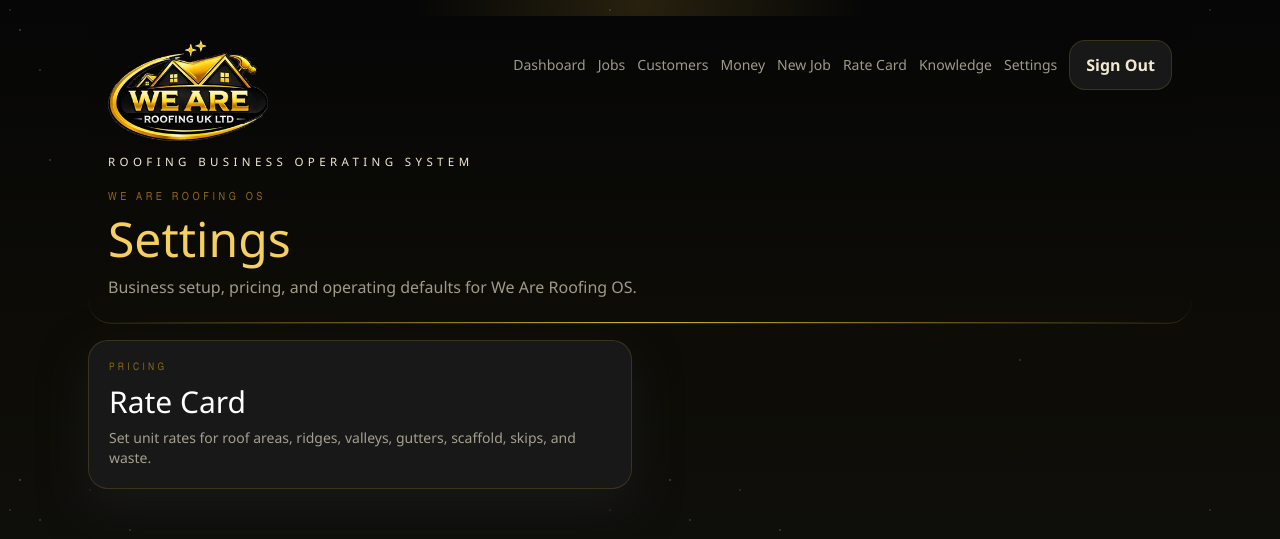
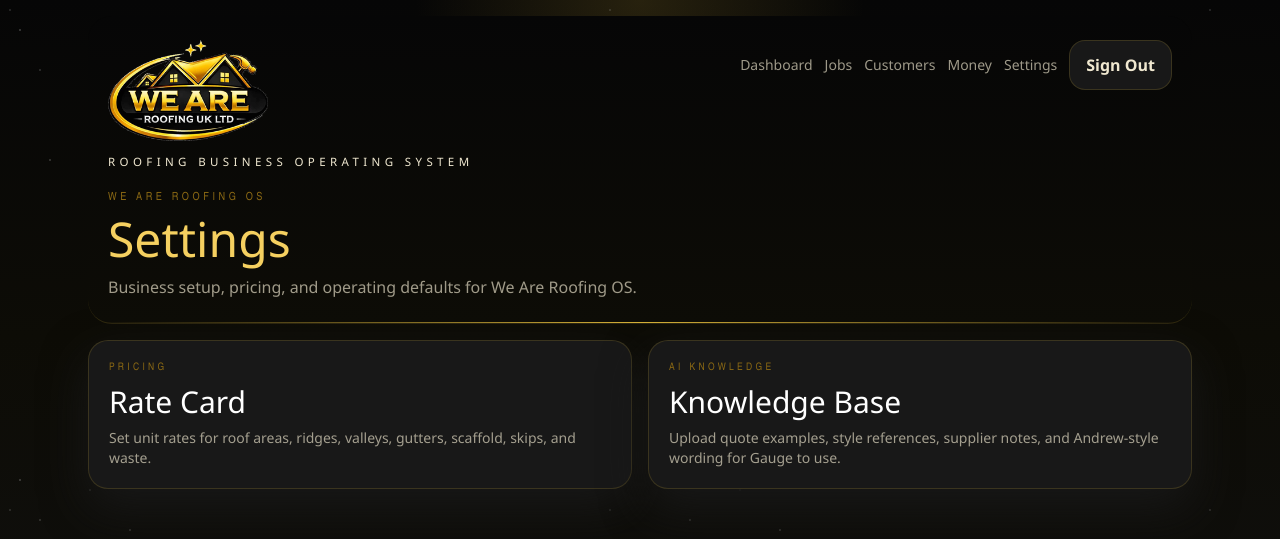
Before and after one commit to Steveallan11/We_are_roofing, a Next.js app: page /settings in a window 1280 px wide. Shown: the top 539 px of the page. Built offline with nearby package versions, Linux system fonts and the light colour scheme; no server answers.

Commit message:
Simplify nav and move knowledge into settings

```diff
--- a/app/settings/page.tsx
+++ b/app/settings/page.tsx
@@ -11,6 +11,11 @@
           <h2 className="mt-2 font-condensed text-3xl text-white">Rate Card</h2>
           <p className="mt-2 text-sm text-[var(--muted)]">Set unit rates for roof areas, ridges, valleys, gutters, scaffold, skips, and waste.</p>
         </Link>
+        <Link className="card block p-5 transition hover:border-[var(--gold)]/50" href={"/knowledge" as Route}>
+          <p className="section-kicker text-[0.65rem] uppercase">AI Knowledge</p>
+          <h2 className="mt-2 font-condensed text-3xl text-white">Knowledge Base</h2>
+          <p className="mt-2 text-sm text-[var(--muted)]">Upload quote examples, style references, supplier notes, and Andrew-style wording for Gauge to use.</p>
+        </Link>
       </div>
     </AppShell>
   );
--- a/components/layout/app-shell.tsx
+++ b/components/layout/app-shell.tsx
@@ -32,9 +32,6 @@
               <Link href={"/jobs" as Route}>Jobs</Link>
               <Link href={"/customers" as Route}>Customers</Link>
               <Link href={"/money" as Route}>Money</Link>
-              <Link href="/jobs/new">New Job</Link>
-              <Link href={"/settings/rates" as Route}>Rate Card</Link>
-              <Link href={"/knowledge" as Route}>Knowledge</Link>
               <Link href={"/settings" as Route}>Settings</Link>
               <LogoutButton />
             </nav>
```
